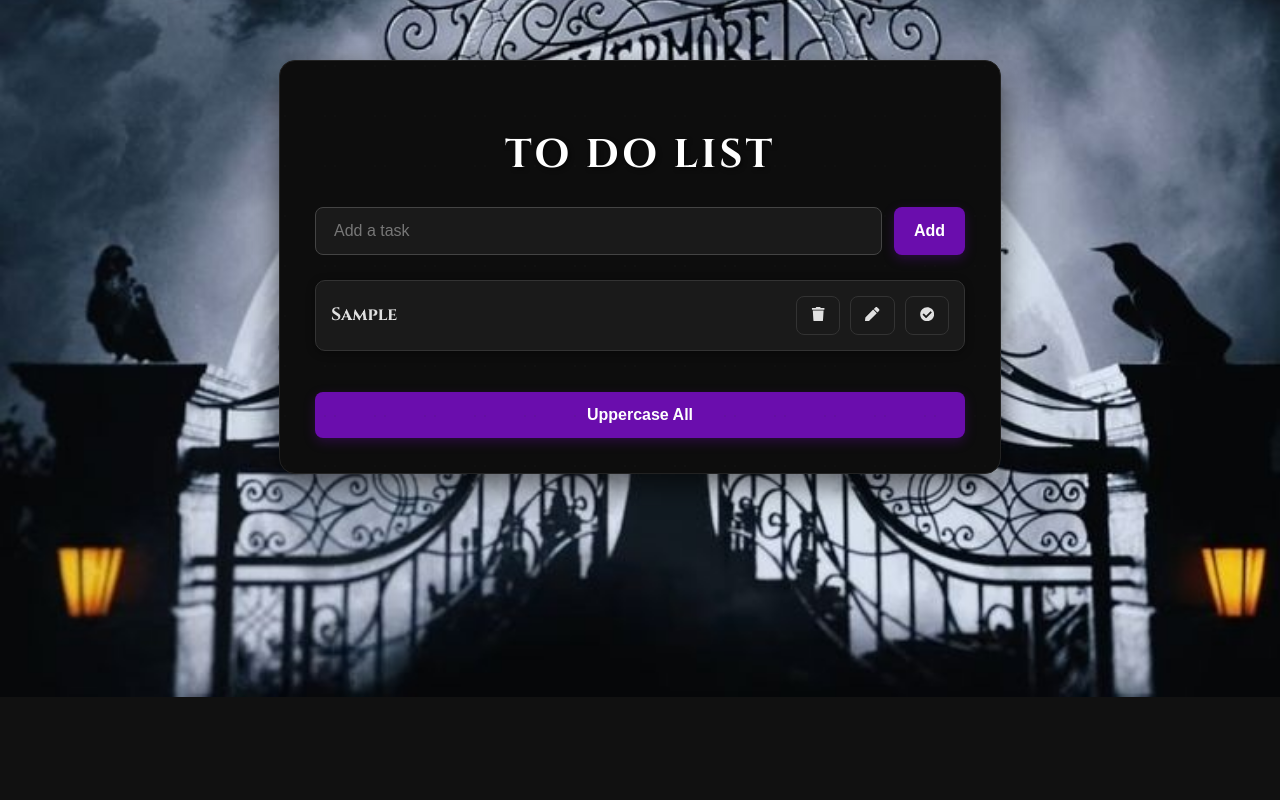
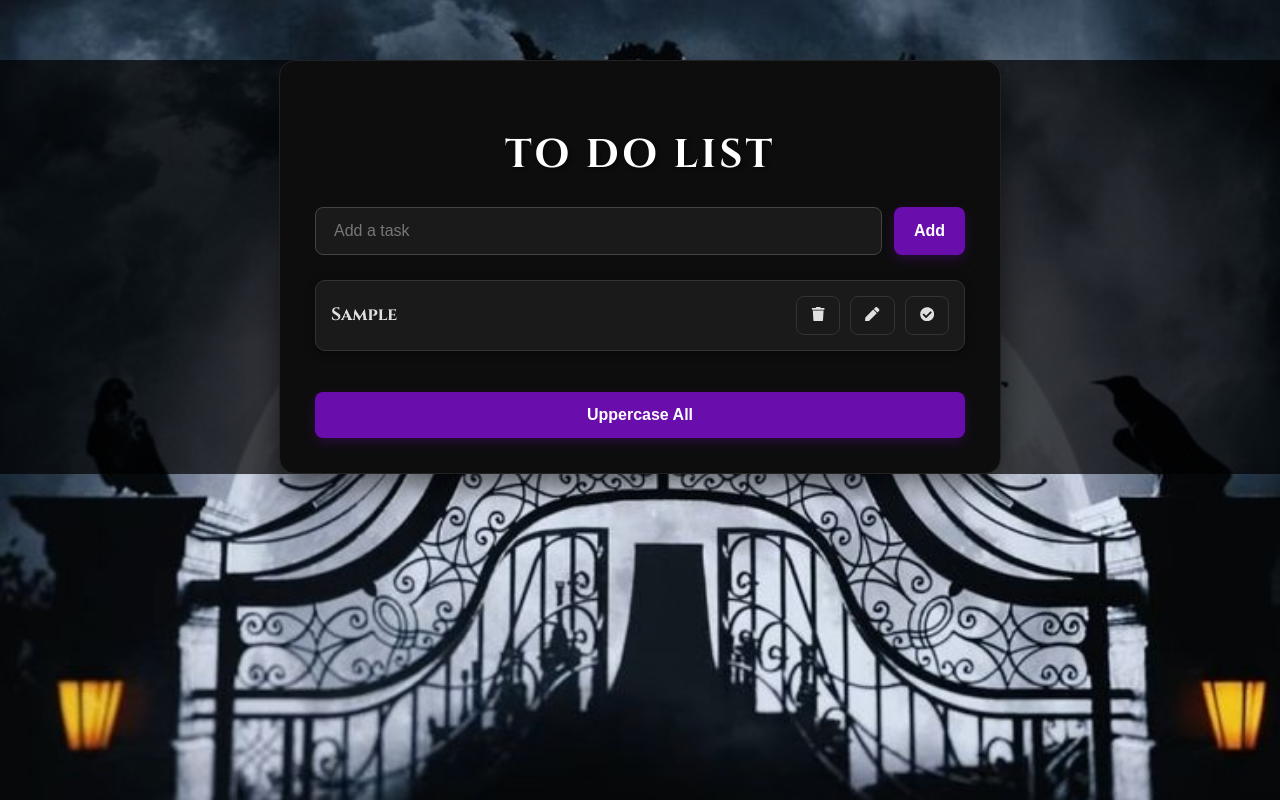
Before and after one commit to sid2428/To-Do-List, a React (Vite) app: page / in a window 1280 px wide. Built offline with nearby package versions, Linux system fonts and the light colour scheme.

Commit message:
Update index.css

```diff
--- a/index.css
+++ b/index.css
@@ -7,6 +7,7 @@ body {
   background-size: cover;
   background-position: center;
   background-repeat: no-repeat;
+  background-attachment: fixed; /* Ensures the background image stays fixed */
   color: #f0f0f0;
   margin: 0;
   padding: 0;
@@ -16,13 +17,24 @@ body {
   position: relative; /* For positioning the spider */
 }
 
+/* New: Background Overlay for Better Readability */
+body::before {
+  content: '';
+  position: absolute;
+  top: 0;
+  left: 0;
+  width: 100%;
+  height: 100%;
+  background: rgba(0, 0, 0, 0.7); /* Adjust transparency as needed */
+}
+
 code {
   font-family: source-code-pro, Menlo, Monaco, Consolas, 'Courier New', monospace;
 }
 
 html {
   font-size: 16px;
-  line-height: 1.20;
+  line-height: 1.6;
   overflow-y: auto; /* Ensure scrollbar space is reserved if needed */
 }
 
@@ -47,7 +59,6 @@ html {
   75% { transform: translateX(10px) translateY(-5px); }
   100% { transform: translateX(0) translateY(0); }
 }
-
 code {
   font-family: source-code-pro, Menlo, Monaco, Consolas, 'Courier New', monospace;
 }
```
